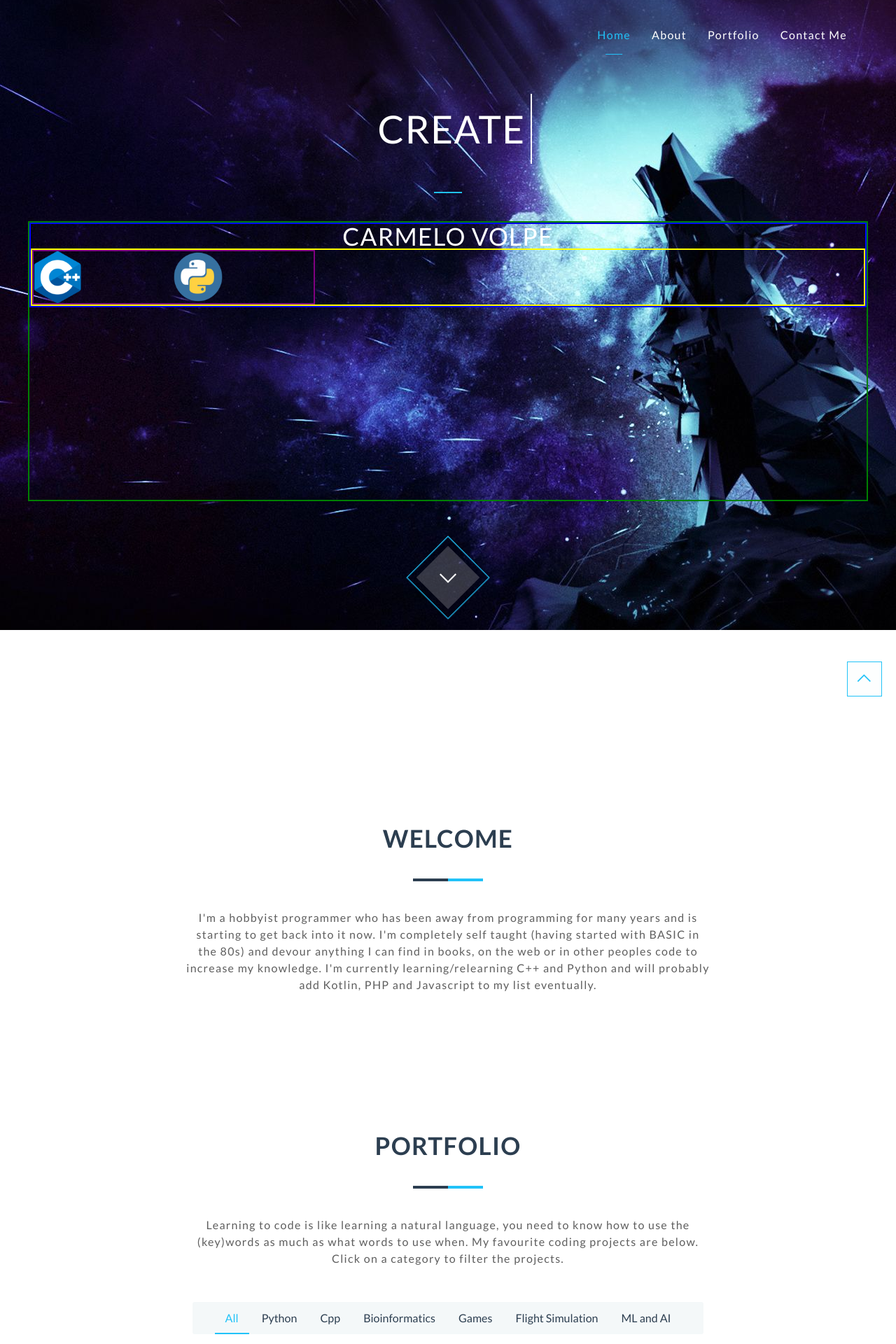
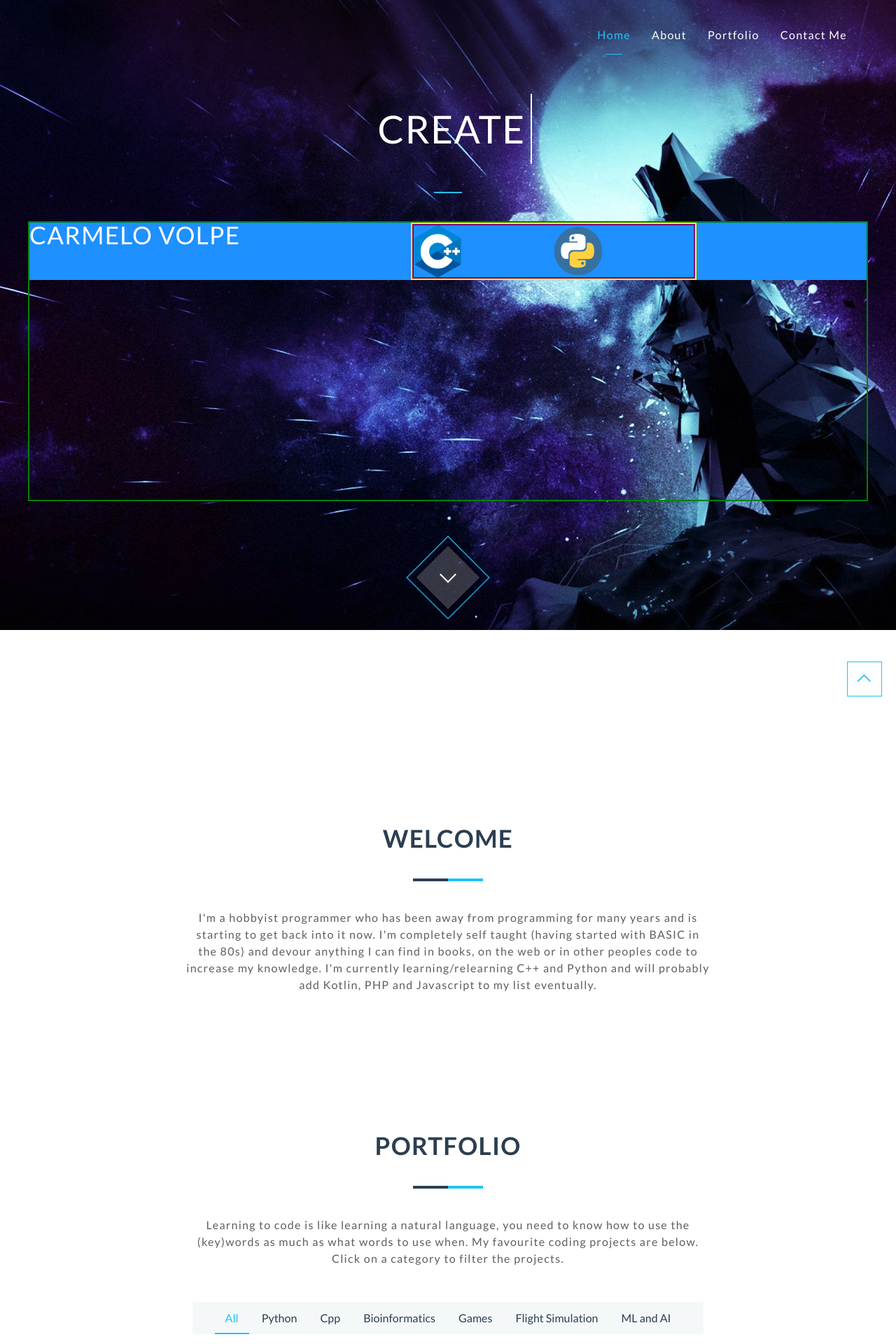
Before and after one commit to Gamernaut/gamernaut.github.io, a Jekyll site: the page built from index.html, in a window 1280 px wide. Shown: the top 1920 px of the page at 70% size. Built offline with Jekyll 4.4.1, drawn with Linux system fonts in a browser that asks for light colours; nearby versions of some CDN libraries.

Commit message:
Update header.html

```diff
--- a/_includes/header.html
+++ b/_includes/header.html
@@ -62,7 +62,8 @@
         <div class="row heading-title">
           <hr class="small">
           <div style="min-height: 400px; display: block; margin-left: auto; margin-right: auto;border: 2px solid green">
-            <div style="display: block; margin-left: auto; margin-right: auto;border: 2px solid blue">
+            <!-- <div style="display: block; margin-left: auto; margin-right: auto;border: 2px solid blue"> -->
+            <div class="flex-container">
              <!-- <h2 class="thin">{{ site.header-title }}</h2>
               <h3 class="thin">{{ site.header-tagline }}</h3> -->
               <h2>CARMELO VOLPE</h2>
```
